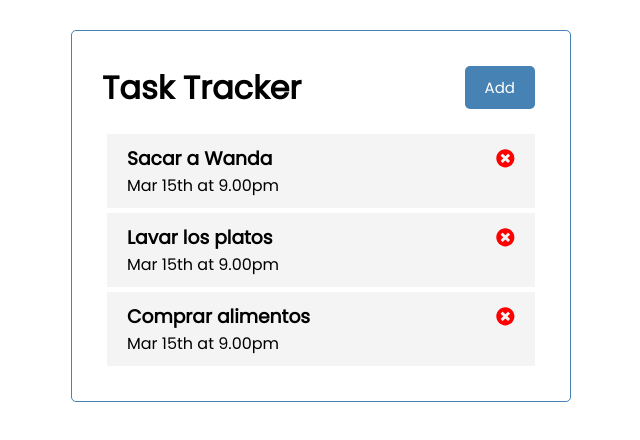
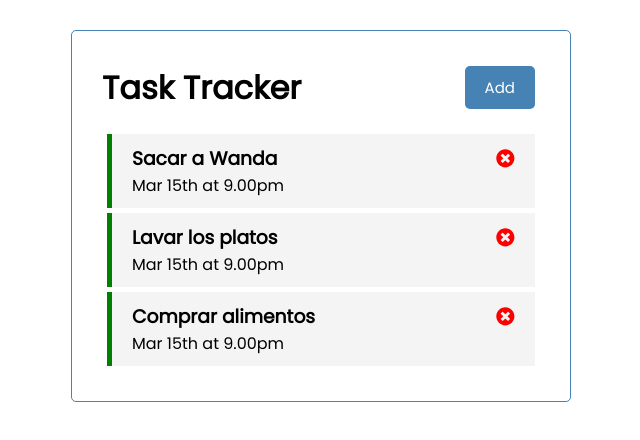
Before and after one commit to gnzlplcs/task-tracker, a React (Create React App) app: page / in a window 1280 px wide. Shown: the top 440 px of the page, without its empty margins (319-959 px from the left). Built offline with nearby package versions, Linux system fonts and the light colour scheme.

Commit message:
:construction: add toggle reminder feature

```diff
--- a/src/App.js
+++ b/src/App.js
@@ -29,12 +29,19 @@
     setTasks(tasks.filter((task) => task.id !== id))
   }
 
+  const toggleReminder = (id) => {
+    setTasks(tasks.map((task) => (
+      task.id === id ? {...task, reminder: !task.reminder } : task
+    )))
+  }
+
   return (
     <div className="container">
       <Header />
       {tasks.length > 0 ? <Tasks
         tasks={tasks}
         onDelete={deleteTask}
+        onToggle={toggleReminder}
       /> : 'No Tasks To Show'}
     </div>
   );
--- a/src/components/Task.js
+++ b/src/components/Task.js
@@ -1,8 +1,11 @@
 import { FaTimesCircle } from 'react-icons/fa';
 
-const Task = ({ task, onDelete }) => {
+const Task = ({ task, onDelete, onToggle }) => {
   return (
-    <div className='task'>
+    <div
+      className={`task ${task.reminder ? 'reminder' : ''}`}
+      onDoubleClick={() => onToggle(task.id)}
+    >
       <h3>
         {task.text}
         <FaTimesCircle
--- a/src/components/Tasks.js
+++ b/src/components/Tasks.js
@@ -1,10 +1,15 @@
 import Task from "./Task"
 
-const Tasks = ({ tasks, onDelete }) => {
+const Tasks = ({ tasks, onDelete, onToggle }) => {
   return (
     <>
       {tasks.map((task) => (
-        <Task key={task.id} task={task} onDelete={onDelete}/>
+        <Task
+          key={task.id}
+          task={task}
+          onDelete={onDelete}
+          onToggle={onToggle}
+        />
       ))}
     </>
   )
```
